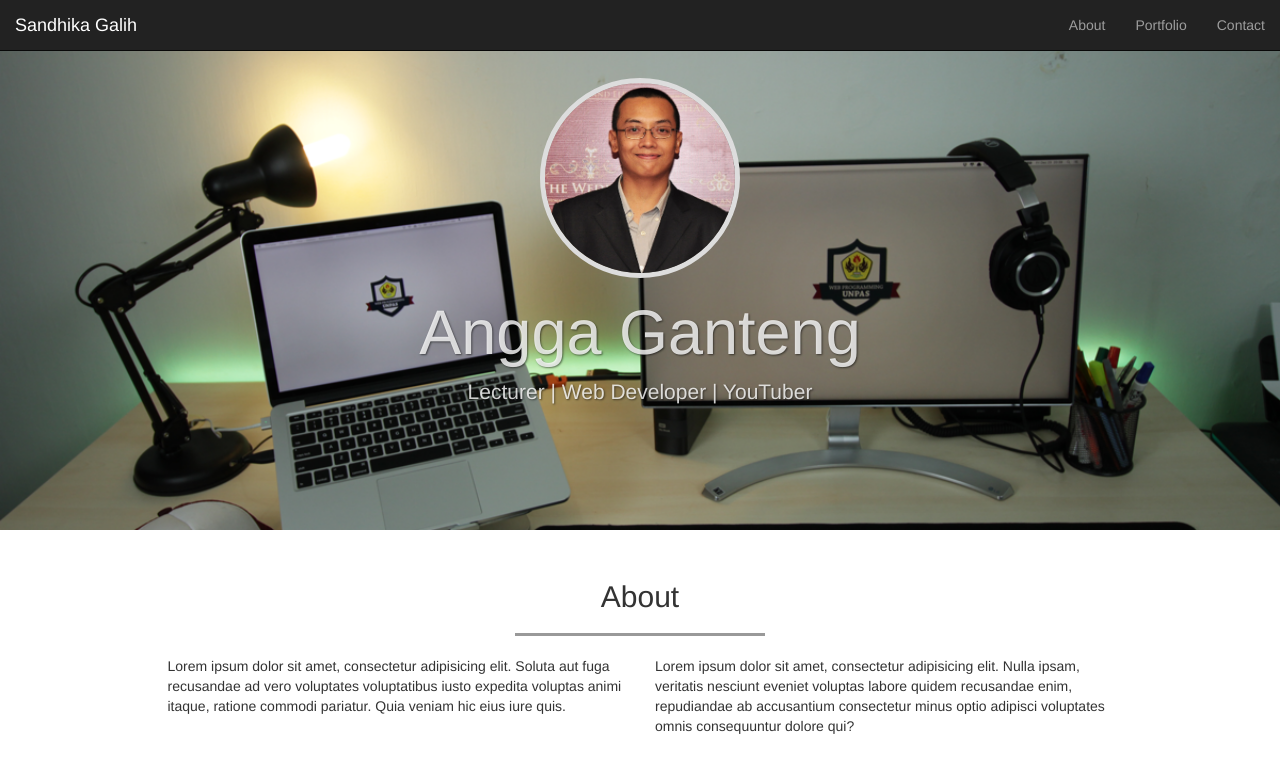
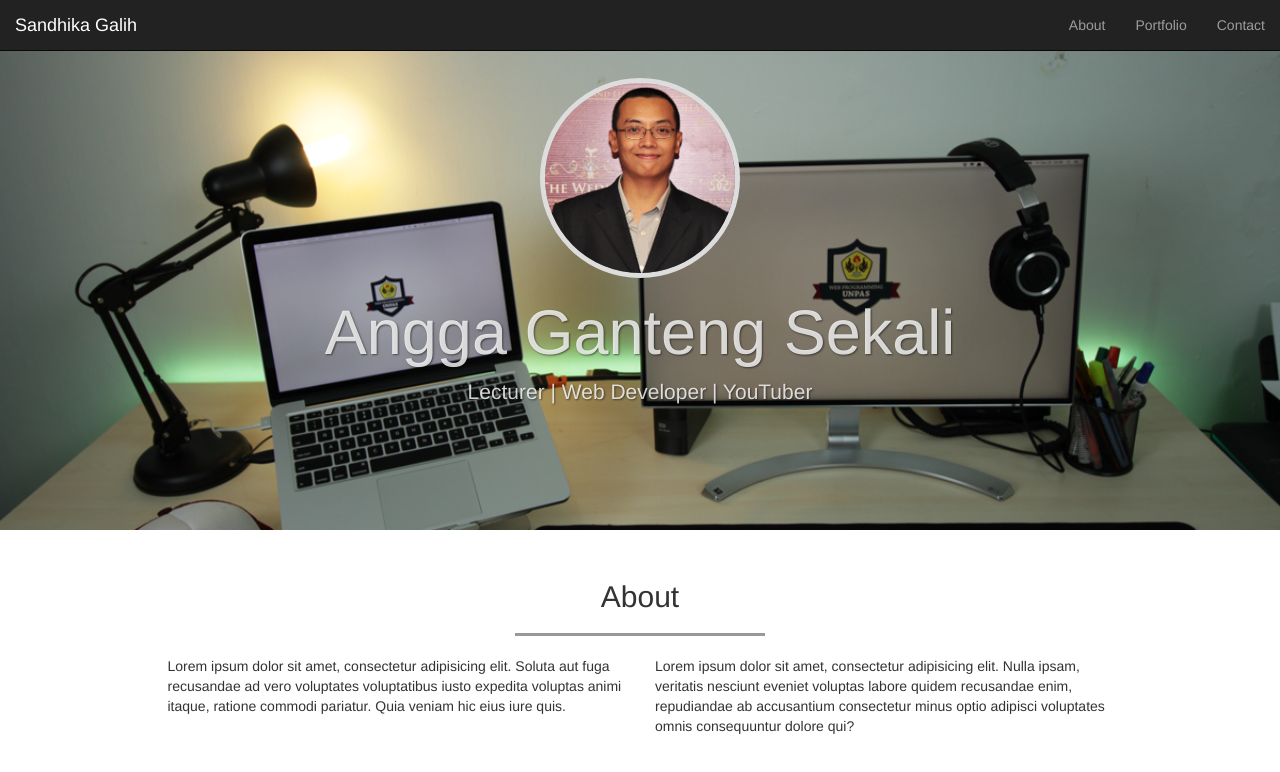
Before and after one commit to muhammadridwan47/parallax, a plain HTML site: page index.html in a window 1280 px wide. Shown: the top 772 px of the page. Drawn offline with Linux system fonts and the light colour scheme.

Commit message:
menambahkan nama angga sekali

```diff
--- a/index.html
+++ b/index.html
@@ -50,7 +50,7 @@
     <!-- jumbotron -->
     <div class="jumbotron text-center">
       <img src="img/sandhika.png" class="img-circle">
-      <h1>Angga Ganteng</h1>
+      <h1>Angga Ganteng Sekali</h1>
       <p>Lecturer | Web Developer | YouTuber</p>
     </div>
     <!-- akhir jumbotron -->
```
